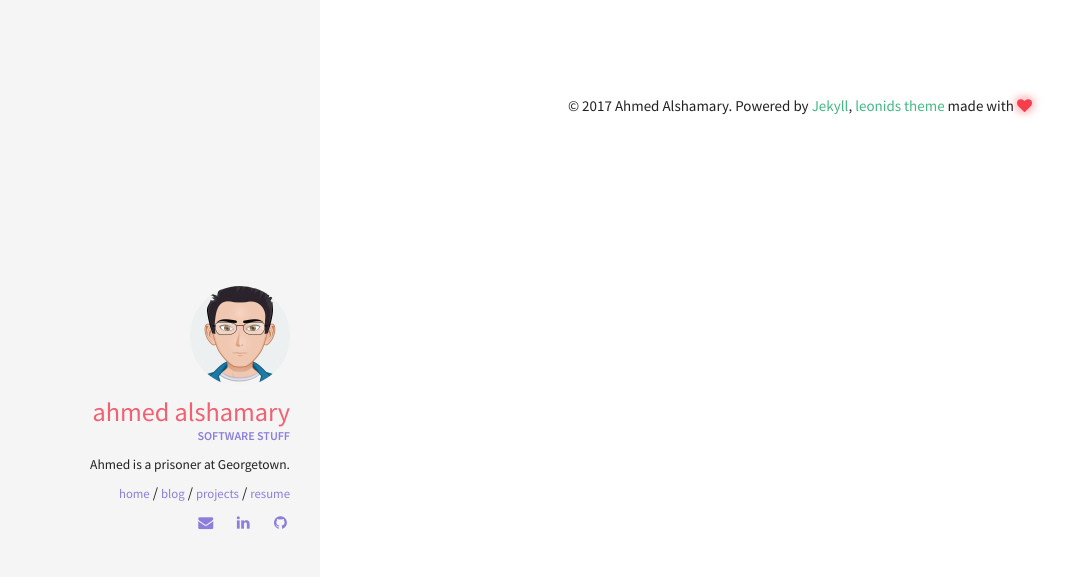
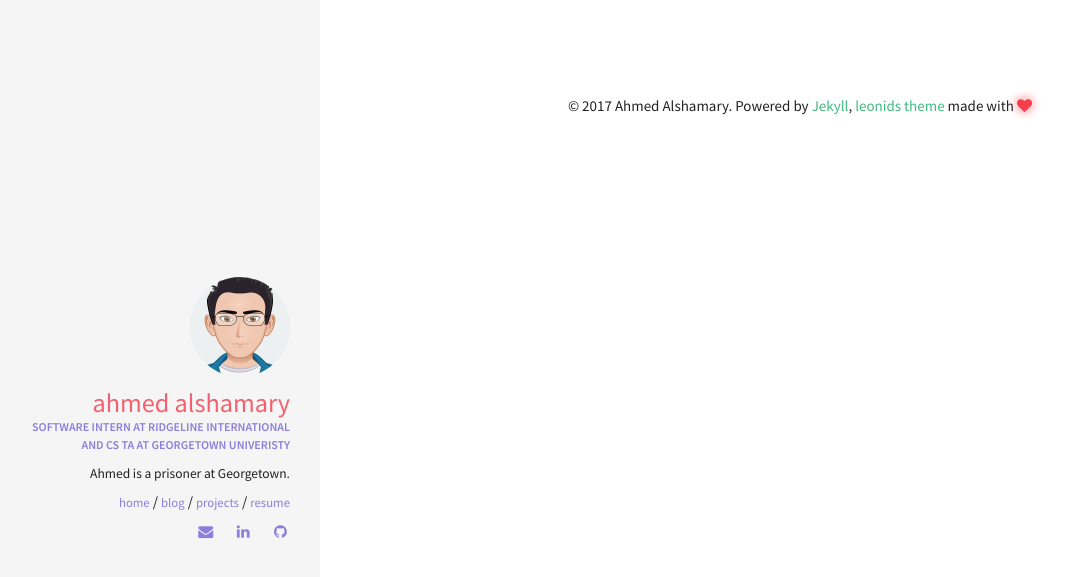
Before and after one commit to medokun/medokun.github.io, a Jekyll site: the page built from index.html, in a window 1280 px wide. Shown: the top 577 px of the page, without its empty margins (0-1068 px from the left). Built offline with Jekyll 4.4.1, drawn with Linux system fonts in a browser that asks for light colours.

Commit message:
Update Job

```diff
--- a/_config.yml
+++ b/_config.yml
@@ -34,7 +34,7 @@ kramdown:
 owner:
   name: Ahmed Alshamary
   avatar: logo.png
-  job: "Software Stuff"
+  job: "Software Intern at Ridgeline International and CS TA at Georgetown Univeristy"
   bio: "Ahmed is a prisoner at Georgetown."
   email: ahmedralshamary@gmail.com
   disqus-shortname:
```
